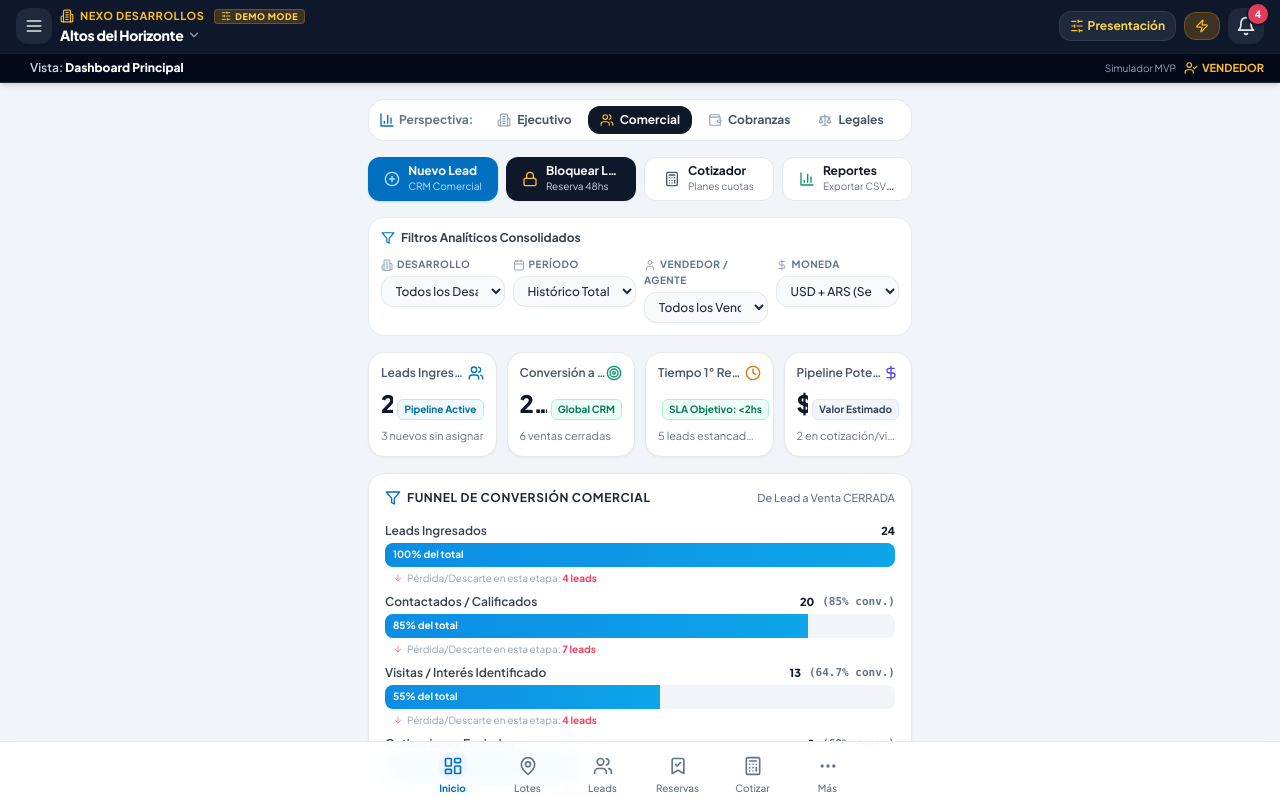
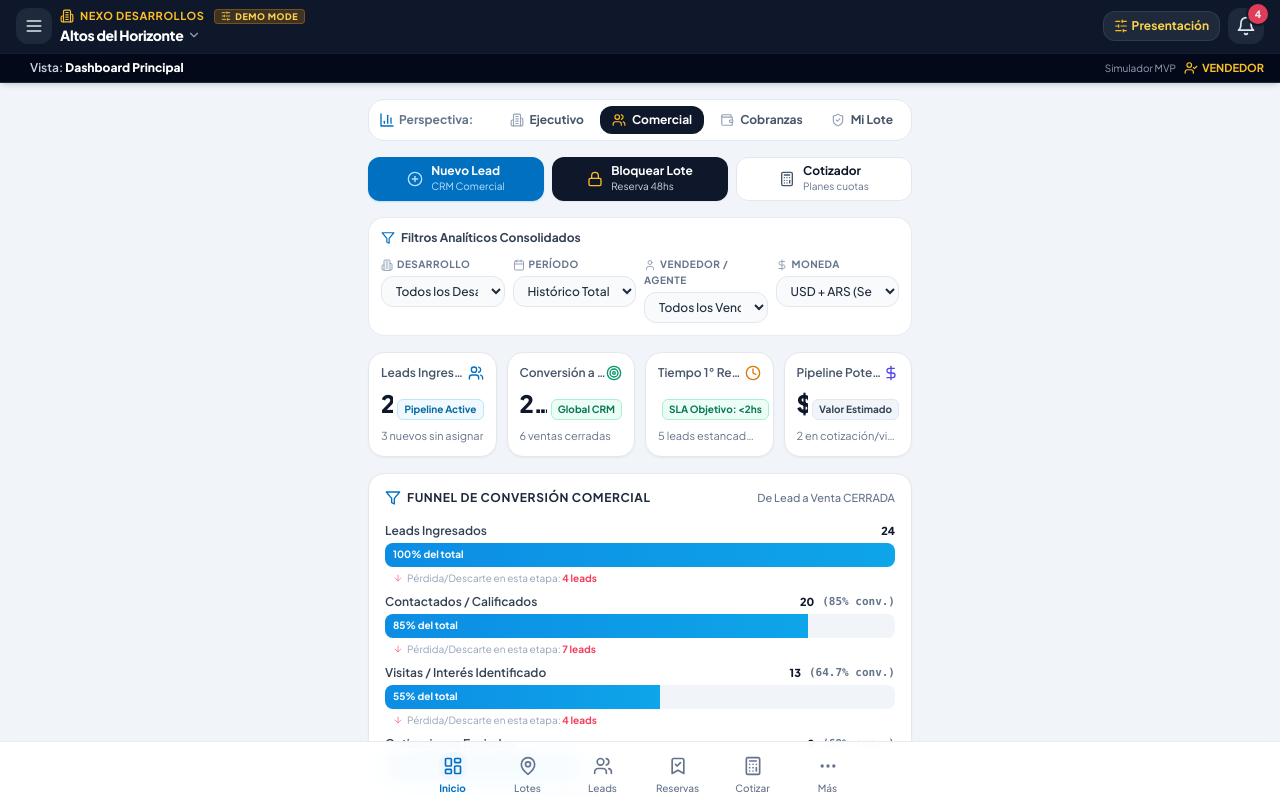
Before and after one commit to amoresemiliano/nexo_realstate, a React (Vite) app: page / in a window 1280 px wide. Shown: the top 799 px of the page. Built offline with nearby package versions, Linux system fonts and the light colour scheme.

Commit message:
feat(dashboard): implement module visibility toggling
Add conditional rendering logic to Header and Dashboard components based on the moduleVisibility configuration to control access to specific operational modules.

```diff
--- a/src/components/navigation/Header.tsx
+++ b/src/components/navigation/Header.tsx
@@ -28,6 +28,7 @@ export const Header: React.FC<HeaderProps> = ({
   onOpenPresenterConfig,
   onResetDemo,
   activePresetName,
+  moduleVisibility,
 }) => {
   return (
     <header className="sticky top-0 z-40 bg-slate-900 text-white shadow-md border-b border-slate-800">
@@ -83,7 +84,7 @@ export const Header: React.FC<HeaderProps> = ({
           )}
 
           {/* Operational Center Quick Button */}
-          {onOpenOperationalCenter && (
+          {onOpenOperationalCenter && (!moduleVisibility || moduleVisibility.operational !== false) && (
             <button
               onClick={onOpenOperationalCenter}
               className="px-2.5 py-1.5 rounded-xl bg-amber-500/20 hover:bg-amber-500/30 text-amber-300 border border-amber-500/30 text-xs font-bold flex items-center gap-1 active:scale-95 transition-all"
--- a/src/modules/dashboard/DashboardModule.tsx
+++ b/src/modules/dashboard/DashboardModule.tsx
@@ -58,7 +58,8 @@ import {
   BarChart3
 } from 'lucide-react';
 import { Button } from '../../components/ui/Button';
-import { ModuleVisibilityConfig } from '../../config/moduleVisibility';
+import { clsx } from 'clsx';
+import { ModuleVisibilityConfig, ModuleKey } from '../../config/moduleVisibility';
 
 interface DashboardModuleProps {
   userRole: UserRole;
@@ -110,10 +111,16 @@ export const DashboardModule: React.FC<DashboardModuleProps> = ({
   autoTasks = [],
   onNavigate,
   onOpenNewLead,
-  onOpenHoldModal
+  onOpenHoldModal,
+  moduleVisibility
 }) => {
   const [filter, setFilter] = useState<AnalyticsFilter>(defaultAnalyticsFilter);
   const [viewOverride, setViewOverride] = useState<string | null>(null);
+
+  const isModuleEnabled = (key: ModuleKey): boolean => {
+    if (!moduleVisibility) return true;
+    return moduleVisibility[key] !== false;
+  };
 
   // Compute metrics dynamically via analyticsEngine
   const executiveMetrics = useMemo(
@@ -156,22 +163,111 @@ export const DashboardModule: React.FC<DashboardModuleProps> = ({
     [leads, lots, legalProcesses, alerts]
   );
 
+  // All available role tabs with their corresponding module keys
+  const allRoleTabs = [
+    { id: 'GERENCIA', label: 'Ejecutivo', icon: Building2, moduleKey: 'dashboard' as ModuleKey },
+    { id: 'VENDEDOR', label: 'Comercial', icon: Users, moduleKey: 'leads' as ModuleKey },
+    { id: 'TESORERIA', label: 'Cobranzas', icon: Wallet, moduleKey: 'payments' as ModuleKey },
+    { id: 'LEGAL', label: 'Legales', icon: Scale, moduleKey: 'legal' as ModuleKey },
+    { id: 'OBRAS', label: 'Obras', icon: HardHat, moduleKey: 'works' as ModuleKey },
+    { id: 'CLIENTE', label: 'Mi Lote', icon: ShieldCheck, moduleKey: 'lots' as ModuleKey },
+  ];
+
+  // Filter roleTabs based on moduleVisibility
+  const roleTabs = allRoleTabs.filter((tab) => {
+    if (tab.id === 'VENDEDOR') {
+      return isModuleEnabled('leads') || isModuleEnabled('campaigns') || isModuleEnabled('quotes') || isModuleEnabled('reservations');
+    }
+    if (tab.id === 'TESORERIA') {
+      return isModuleEnabled('payments') || isModuleEnabled('sales');
+    }
+    return isModuleEnabled(tab.moduleKey);
+  });
+
   // Determine active view mode based on role or override
-  const activeRoleView = viewOverride || userRole;
+  const rawActiveRoleView = viewOverride || userRole;
 
-  // Tabs for switching dashboard view perspective
-  const roleTabs = [
-    { id: 'GERENCIA', label: 'Ejecutivo', icon: Building2 },
-    { id: 'VENDEDOR', label: 'Comercial', icon: Users },
-    { id: 'TESORERIA', label: 'Cobranzas', icon: Wallet },
-    { id: 'LEGAL', label: 'Legales', icon: Scale },
-    { id: 'OBRAS', label: 'Obras', icon: HardHat },
-    { id: 'CLIENTE', label: 'Mi Lote', icon: ShieldCheck },
+  // Verify if active role view perspective is allowed
+  const isTabAllowed = (tabId: string) => roleTabs.some((t) => t.id === tabId);
+
+  let activeRoleView = rawActiveRoleView;
+  if (
+    activeRoleView === 'LEGAL' && !isTabAllowed('LEGAL') ||
+    activeRoleView === 'OBRAS' && !isTabAllowed('OBRAS') ||
+    activeRoleView === 'TESORERIA' && !isTabAllowed('TESORERIA') ||
+    activeRoleView === 'VENDEDOR' && !isTabAllowed('VENDEDOR') ||
+    activeRoleView === 'CLIENTE' && !isTabAllowed('CLIENTE') ||
+    !isTabAllowed(activeRoleView)
+  ) {
+    if ((rawActiveRoleView === 'ADMIN' || rawActiveRoleView === 'GERENTE_COMERCIAL') && isTabAllowed('GERENCIA')) {
+      activeRoleView = 'GERENCIA';
+    } else if (rawActiveRoleView === 'COMERCIAL' && isTabAllowed('VENDEDOR')) {
+      activeRoleView = 'VENDEDOR';
+    } else if (rawActiveRoleView === 'ADMINISTRACION' && isTabAllowed('TESORERIA')) {
+      activeRoleView = 'TESORERIA';
+    } else {
+      activeRoleView = roleTabs[0]?.id || 'GERENCIA';
+    }
+  }
+
+  // Build quick actions list filtered by moduleVisibility
+  const allQuickActions = [
+    {
+      id: 'lead',
+      moduleKey: 'leads' as ModuleKey,
+      variant: 'primary' as const,
+      onClick: onOpenNewLead,
+      icon: PlusCircle,
+      iconClass: 'text-brand-200',
+      title: 'Nuevo Lead',
+      subtitle: 'CRM Comercial',
+      titleClass: '',
+      subClass: 'text-brand-200',
+    },
+    {
+      id: 'hold',
+      moduleKey: 'reservations' as ModuleKey,
+      variant: 'secondary' as const,
+      onClick: onOpenHoldModal,
+      icon: Lock,
+      iconClass: 'text-amber-400',
+      title: 'Bloquear Lote',
+      subtitle: 'Reserva 48hs',
+      titleClass: '',
+      subClass: 'text-slate-300',
+    },
+    {
+      id: 'quote',
+      moduleKey: 'quotes' as ModuleKey,
+      variant: 'outline' as const,
+      onClick: () => onNavigate('quotes'),
+      icon: Calculator,
+      iconClass: 'text-slate-600',
+      title: 'Cotizador',
+      subtitle: 'Planes cuotas',
+      titleClass: 'text-slate-900',
+      subClass: 'text-slate-500',
+    },
+    {
+      id: 'report',
+      moduleKey: 'reports' as ModuleKey,
+      variant: 'outline' as const,
+      onClick: () => onNavigate('reports'),
+      icon: BarChart3,
+      iconClass: 'text-emerald-600',
+      title: 'Reportes',
+      subtitle: 'Exportar CSV/PDF',
+      titleClass: 'text-slate-900',
+      subClass: 'text-slate-500',
+    },
   ];
+
+  const quickActions = allQuickActions.filter((action) => isModuleEnabled(action.moduleKey));
 
   return (
     <div className="space-y-4">
       {/* Role View Perspective Selector Tabs */}
+      {roleTabs.length > 0 && (
         <div className="bg-white p-1.5 rounded-2xl border border-slate-200 shadow-xs flex items-center justify-between gap-1 overflow-x-auto no-scrollbar">
           <div className="flex items-center gap-1 shrink-0 text-xs font-bold text-slate-500 pl-1 pr-2">
             <BarChart3 className="w-4 h-4 text-brand-600" />
@@ -203,57 +299,39 @@ export const DashboardModule: React.FC<DashboardModuleProps> = ({
             })}
           </div>
         </div>
+      )}
 
       {/* Quick Actions Bar */}
-      <div className="grid grid-cols-2 sm:grid-cols-4 gap-2">
+      {quickActions.length > 0 && (
+        <div
+          className={clsx(
+            'grid gap-2',
+            quickActions.length === 1 && 'grid-cols-1',
+            quickActions.length === 2 && 'grid-cols-2',
+            quickActions.length === 3 && 'grid-cols-1 sm:grid-cols-3',
+            quickActions.length >= 4 && 'grid-cols-2 sm:grid-cols-4'
+          )}
+        >
+          {quickActions.map((action) => (
             <Button
-          variant="primary"
-          onClick={onOpenNewLead}
+              key={action.id}
+              variant={action.variant}
+              onClick={action.onClick}
               className="h-11 text-xs flex items-center justify-start gap-2 px-3"
             >
-          <PlusCircle className="w-4 h-4 shrink-0 text-brand-200" />
+              <action.icon className={`w-4 h-4 shrink-0 ${action.iconClass}`} />
               <div className="text-left truncate">
-            <span className="block font-bold leading-tight truncate">Nuevo Lead</span>
-            <span className="text-[10px] text-brand-200 font-normal">CRM Comercial</span>
+                <span className={`block font-bold leading-tight truncate ${action.titleClass}`}>
+                  {action.title}
+                </span>
+                <span className={`text-[10px] font-normal ${action.subClass}`}>
+                  {action.subtitle}
+                </span>
               </div>
             </Button>
-
-        <Button
-          variant="secondary"
-          onClick={onOpenHoldModal}
-          className="h-11 text-xs flex items-center justify-start gap-2 px-3"
-        >
-          <Lock className="w-4 h-4 shrink-0 text-amber-400" />
-          <div className="text-left truncate">
-            <span className="block font-bold leading-tight truncate">Bloquear Lote</span>
-            <span className="text-[10px] text-slate-300 font-normal">Reserva 48hs</span>
+          ))}
         </div>
-        </Button>
-
-        <Button
-          variant="outline"
-          onClick={() => onNavigate('quotes')}
-          className="h-11 text-xs flex items-center justify-start gap-2 px-3"
-        >
-          <Calculator className="w-4 h-4 shrink-0 text-slate-600" />
-          <div className="text-left truncate">
-            <span className="block font-bold text-slate-900 leading-tight truncate">Cotizador</span>
-            <span className="text-[10px] text-slate-500 font-normal">Planes cuotas</span>
-          </div>
-        </Button>
-
-        <Button
-          variant="outline"
-          onClick={() => onNavigate('reports')}
-          className="h-11 text-xs flex items-center justify-start gap-2 px-3"
-        >
-          <BarChart3 className="w-4 h-4 shrink-0 text-emerald-600" />
-          <div className="text-left truncate">
-            <span className="block font-bold text-slate-900 leading-tight truncate">Reportes</span>
-            <span className="text-[10px] text-slate-500 font-normal">Exportar CSV/PDF</span>
-          </div>
-        </Button>
-      </div>
+      )}
 
       {/* Global Analytics Filters */}
       <DashboardFilters
```
Lines whose indentation alone changed are shown as unchanged.
